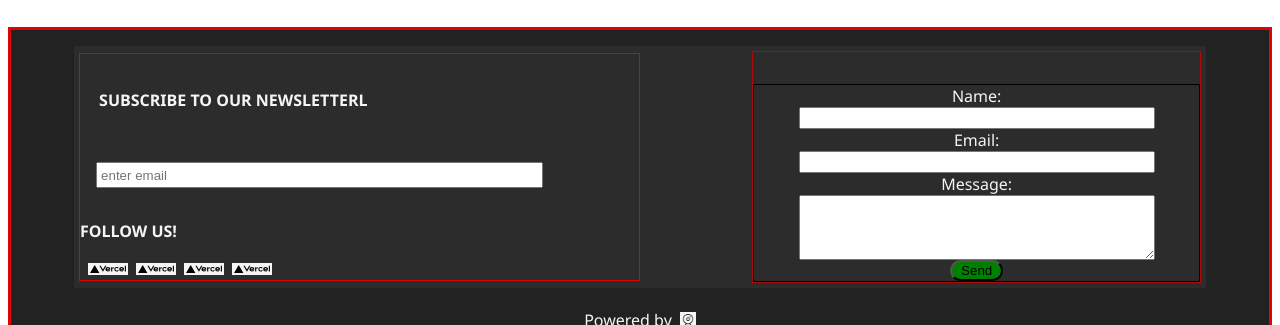
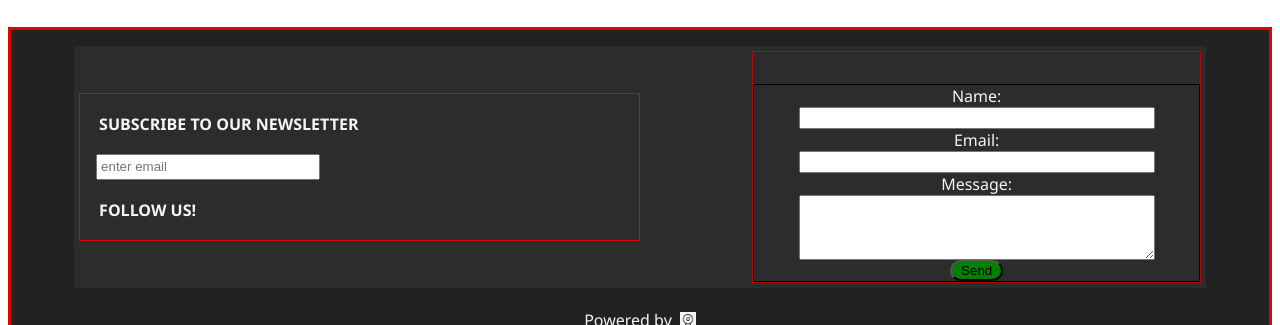
Before and after one commit to alerafart/kurku_app, a Next.js app: page / in a window 1280 px wide. Shown: the part 2285-2610 px from the top of the page. Built offline with nearby package versions, Linux system fonts and the light colour scheme.

Commit message:
install font awesome and icons added to footer

```diff
--- a/components/Footer/Contact_Form.js
+++ b/components/Footer/Contact_Form.js
@@ -1,5 +1,9 @@
 import { useState } from 'react';
 import styles from './footer.module.scss';
+//import '@fortawesome/fontawesome-svg-core/styles.css';
+//import '../node_modules/@fortawesome/fontawesome-svg-core/styles.css';
+// import { FontAwesomeIcon } from '@fortawesome/react-fontawesome';
+// import { faFaceRelieved } from '@fortawesome/pro-solid-svg-icons';
 // import handler from '../../pages/api/form';
 export default function Contact_Form() {
   const [name, setName] = useState('');
--- a/components/Footer/Footer.js
+++ b/components/Footer/Footer.js
@@ -1,5 +1,8 @@
 import styles from './footer.module.scss';
 import Contact_Form from './Contact_Form';
+import { FontAwesomeIcon } from '@fortawesome/react-fontawesome';
+//import '@fortawesome/fontawesome-svg-core/styles.css';
+
 export default function Footer() {
     return (
 
@@ -8,7 +11,11 @@ export default function Footer() {
           <section
             className={styles.footer__content__social}>
             <form className={styles.footer__content__social__form}>
-                <label className={styles.footer__content__social__form__label}><p className={styles.footer__content__social__network__p}>Subscribe to our NewsletterL</p> </label>
+                <label className={styles.footer__content__social__form__label}>
+                  <p className={styles.footer__content__social__network__p}>Subscribe to our Newsletter
+                  </p>
+                  <p><FontAwesomeIcon className={styles.footer__content__social__network__img} icon="fa-regular fa-envelope" /></p>
+                </label>
                   <input
                   className={styles.footer__content__social__form__input}
                     type='text'
@@ -21,22 +28,11 @@ export default function Footer() {
               <div>
                 <p className={styles.footer__content__social__network__p}>Follow Us!
                 </p>
-                <img
-                  src='vercel.svg'
-                  className={styles.footer__content__social__network__img}>
-                </img>
-                <img
-                  src='vercel.svg'
-                  className={styles.footer__content__social__network__img}>
-                </img>
-                <img
-                  src='vercel.svg'
-                  className={styles.footer__content__social__network__img}>
-                </img>
-                <img
-                  src='vercel.svg'
-                  className={styles.footer__content__social__network__img}>
-                </img>
+                <FontAwesomeIcon className={styles.footer__content__social__network__img} icon="fa-brands fa-facebook" />
+                <FontAwesomeIcon className={styles.footer__content__social__network__img} icon="fa-brands fa-linkedin" />
+                <FontAwesomeIcon className={styles.footer__content__social__network__img} icon="fa-brands fa-instagram" />
+                <FontAwesomeIcon className={styles.footer__content__social__network__img} icon="fa-brands fa-twitter" />
+                <FontAwesomeIcon className={styles.footer__content__social__network__img} icon="fa-brands fa-youtube" />
               </div>
             </div>
           </section>
--- a/components/Footer/footer.module.scss
+++ b/components/Footer/footer.module.scss
@@ -30,13 +30,13 @@
 
                     &__label {
                         width: 80%;
-                        padding: 0.2rem;
-                        margin: 1rem;
+                        // padding: 0.2rem;
+                        // margin: 1rem;
                     }
                     &__input {
-                        width: 80%;
+                        width: 40%;
                         padding: 0.2rem;
-                        margin: 1rem;
+                        margin: 0 1rem;
                     }
                 }
                 &__network {
@@ -46,9 +46,12 @@
                         &__p {
                             text-transform: uppercase;
                             font-weight: bold;
+                            padding: 0.2rem;
+                            margin: 1rem;
                         }
                         &__img {
-                            width: 40px;
+                            margin: 0 1rem;
+                            width: 30px;
                             height: auto;
                         }
                 }
--- a/package.json
+++ b/package.json
@@ -6,6 +6,11 @@
     "start": "next start"
   },
   "dependencies": {
+    "@fortawesome/fontawesome-free": "^6.2.0",
+    "@fortawesome/fontawesome-svg-core": "^6.2.0",
+    "@fortawesome/free-regular-svg-icons": "^6.2.0",
+    "@fortawesome/free-solid-svg-icons": "^6.2.0",
+    "@fortawesome/react-fontawesome": "^0.2.0",
     "next": "latest",
     "react": "17.0.2",
     "react-dom": "17.0.2",
--- a/pages/_app.js
+++ b/pages/_app.js
@@ -1,6 +1,15 @@
 // `pages/_app.js`
 import '../styles/global.scss';
 import '../styles/utils.module.scss';
+import { config } from '@fortawesome/fontawesome-svg-core';
+import '@fortawesome/fontawesome-svg-core/styles.css';
+
+
+import '../node_modules/@fortawesome/fontawesome-svg-core/styles.css'
+
+
+config.autoAddCss = false;
+
 export default function App({ Component, pageProps }) {
   return <Component {...pageProps} />;
 }
--- a/pages/index.js
+++ b/pages/index.js
@@ -16,6 +16,7 @@ export default function Home() {
       <Head>
         <title>Kurku</title>
         <link rel="icon" href="/images/kurku_logo.png" />
+        <script src="https://kit.fontawesome.com/0be556c1af.js" crossorigin="anonymous"></script>
       </Head>
       <main>
         <Header/>
```
Also changed, not shown: 1 other file (tests, documents, lock files or other folders).
